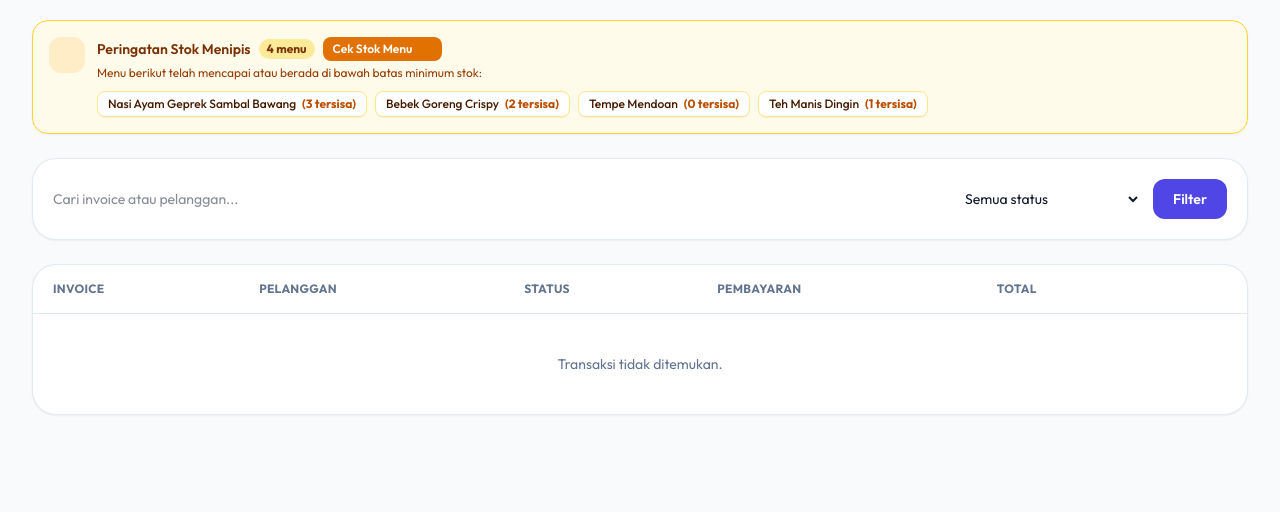
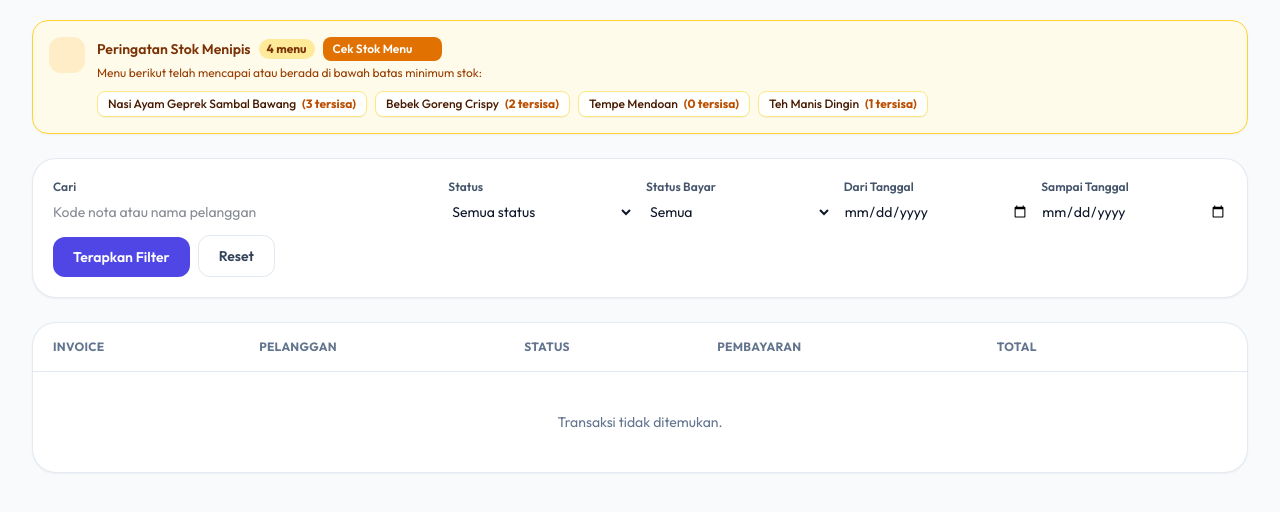
Before and after one commit to awfajri/POS-nasiCafe, a Laravel app: page /transactions in a window 1280 px wide. Shown: the part 161-673 px from the top of the page. Run offline with Laravel 12, Linux system fonts and the light colour scheme; a user stored in the database is signed in; data comes from the database, SQL or seed files in the repository; data that the repository does not hold is empty; style sheets or scripts are compiled from the project's sources; some libraries are stand-ins or nearby versions.

Commit message:
feat(transaction): lengkapi form filter dan tombol reset riwayat transaksi

```diff
--- a/resources/views/transactions/index.blade.php
+++ b/resources/views/transactions/index.blade.php
@@ -5,17 +5,47 @@
 
 @section('content')
     <div class="space-y-6">
-        <form method="GET" class="grid gap-3 rounded-3xl border border-slate-200/90 bg-white p-5 shadow-xs sm:grid-cols-[1fr_180px_auto]">
-            <input name="search" value="{{ request('search') }}" placeholder="Cari invoice atau pelanggan..." class="rounded-xl border-slate-200 text-sm focus:border-brand-500 focus:ring-brand-500">
-            <select name="status" class="rounded-xl border-slate-200 text-sm focus:border-brand-500 focus:ring-brand-500">
-                <option value="">Semua status</option>
-                @foreach (['pending', 'processing', 'completed', 'cancelled'] as $status)
-                    <option value="{{ $status }}" @selected(request('status') === $status)>{{ ucfirst($status) }}</option>
-                @endforeach
-            </select>
-            <button class="rounded-xl bg-brand-600 px-5 py-2.5 text-sm font-semibold text-white hover:bg-brand-700">Filter</button>
+        <form method="GET" class="grid gap-3 rounded-3xl border border-slate-200/90 bg-white p-5 shadow-xs sm:grid-cols-2 lg:grid-cols-6">
+            <div class="lg:col-span-2">
+                <label for="search" class="mb-1 block text-xs font-semibold text-slate-600">Cari</label>
+                <input id="search" name="search" value="{{ request('search') }}" placeholder="Kode nota atau nama pelanggan" class="w-full rounded-xl border-slate-200 text-sm focus:border-brand-500 focus:ring-brand-500">
+            </div>
+
+            <div>
+                <label for="status" class="mb-1 block text-xs font-semibold text-slate-600">Status</label>
+                <select id="status" name="status" class="w-full rounded-xl border-slate-200 text-sm focus:border-brand-500 focus:ring-brand-500">
+                    <option value="">Semua status</option>
+                    @foreach (\App\Models\Transaction::STATUSES as $status)
+                        <option value="{{ $status }}" @selected(request('status') === $status)>{{ ucfirst($status) }}</option>
+                    @endforeach
+                </select>
+            </div>
+
+            <div>
+                <label for="payment_status" class="mb-1 block text-xs font-semibold text-slate-600">Status Bayar</label>
+                <select id="payment_status" name="payment_status" class="w-full rounded-xl border-slate-200 text-sm focus:border-brand-500 focus:ring-brand-500">
+                    <option value="">Semua</option>
+                    @foreach (\App\Models\Transaction::PAYMENT_STATUSES as $paymentStatus)
+                        <option value="{{ $paymentStatus }}" @selected(request('payment_status') === $paymentStatus)>{{ ucfirst($paymentStatus) }}</option>
+                    @endforeach
+                </select>
+            </div>
+
+            <div>
+                <label for="date_from" class="mb-1 block text-xs font-semibold text-slate-600">Dari Tanggal</label>
+                <input id="date_from" type="date" name="date_from" value="{{ request('date_from') }}" class="w-full rounded-xl border-slate-200 text-sm focus:border-brand-500 focus:ring-brand-500">
+            </div>
+
+            <div>
+                <label for="date_to" class="mb-1 block text-xs font-semibold text-slate-600">Sampai Tanggal</label>
+                <input id="date_to" type="date" name="date_to" value="{{ request('date_to') }}" class="w-full rounded-xl border-slate-200 text-sm focus:border-brand-500 focus:ring-brand-500">
+            </div>
+
+            <div class="flex items-end gap-2 sm:col-span-2 lg:col-span-6">
+                <button type="submit" class="rounded-xl bg-brand-600 px-5 py-2.5 text-sm font-semibold text-white hover:bg-brand-700">Terapkan Filter</button>
+                <a href="{{ route('transactions.index') }}" class="rounded-xl border border-slate-200 px-5 py-2.5 text-sm font-semibold text-slate-700 hover:bg-slate-50">Reset</a>
+            </div>
         </form>
-
         <section class="overflow-hidden rounded-3xl border border-slate-200/90 bg-white shadow-xs">
             <div class="overflow-x-auto">
                 <table class="w-full min-w-[720px] text-left text-sm">
```
